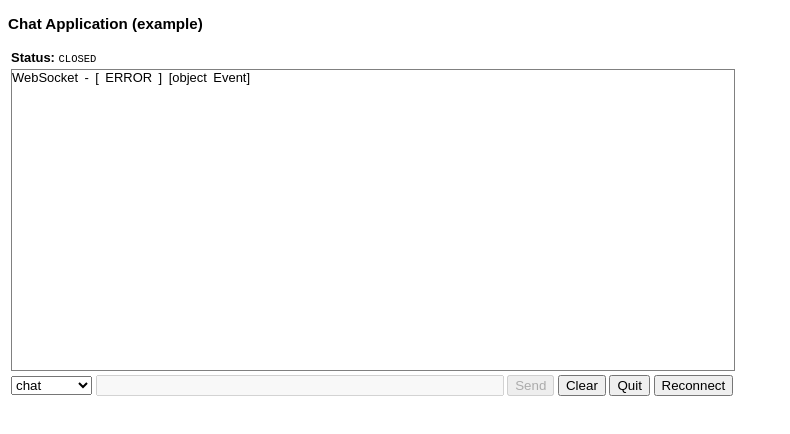
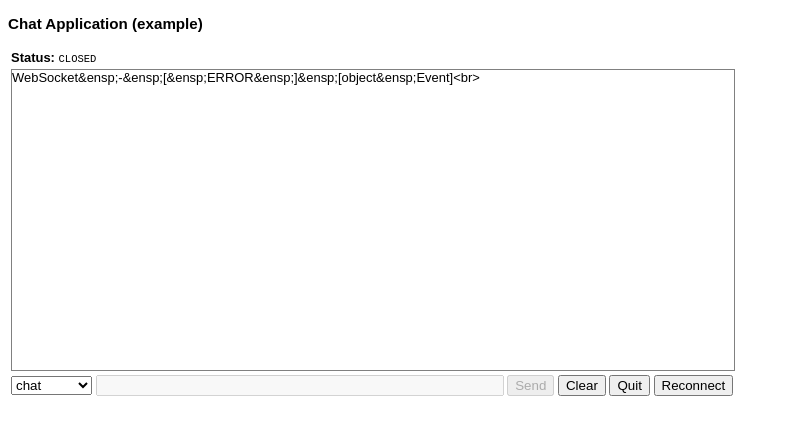
Before and after one commit to manuel-lohmus/ws13, a website: page examples/chat/index.html in a window 1280 px wide. Shown: the whole page, without its empty margins (0-790 px from the left). Drawn offline with Linux system fonts and the light colour scheme.

Commit message:
corrections

```diff
--- a/examples/chat/index.html
+++ b/examples/chat/index.html
@@ -122,8 +122,8 @@
 
             var log = $('#log'),
                 scrollDown = log.scrollHeight - log.scrollTop - log.clientHeight < 1;
-
-            log.innerHTML += msg
+            debugger;
+            log.innerText += msg
                 .replace(new RegExp(" ", 'g'), "&ensp;")
                 .replace(new RegExp("\t", 'g'), "&emsp;&emsp;&emsp;")
                 .replace(new RegExp("\n", 'g'), "<br/>")
```
Also changed, not shown: .github/workflows/node.js.yml, 1 other file.
